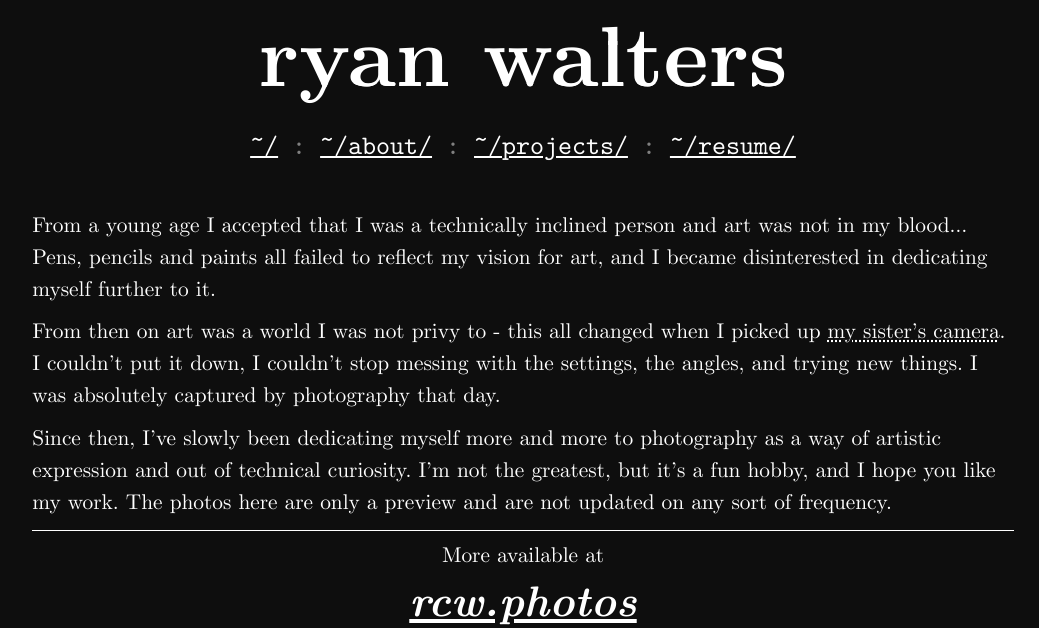
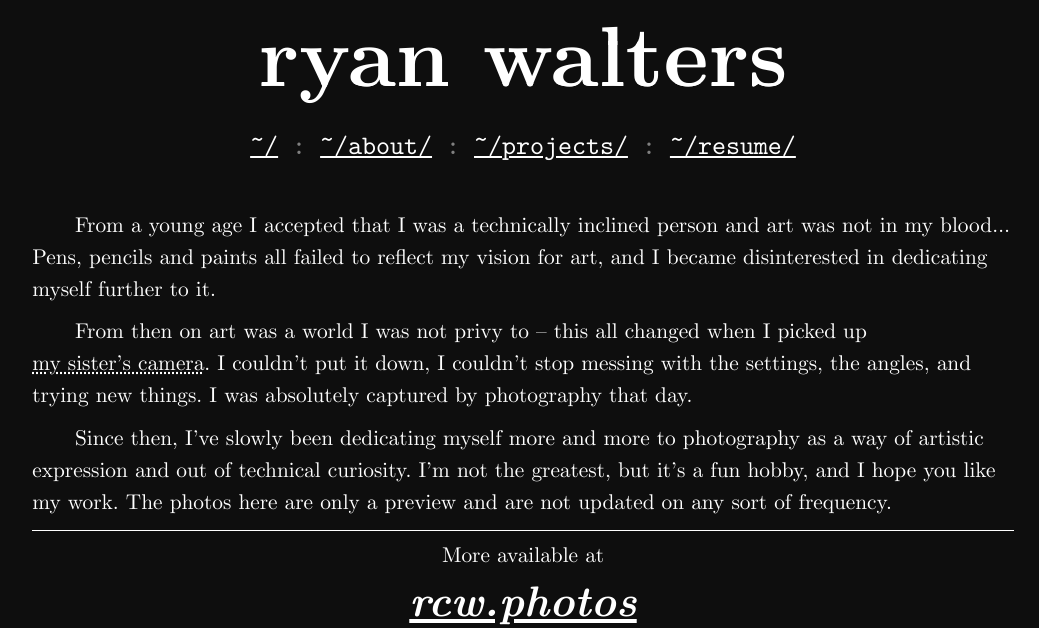
Before and after one commit to Xevion/v2.xevion.dev, a Jekyll site: the page built from _pages/photography.md, in a window 1280 px wide, cut to the strip 0-628 px from the top of the page. Shown: the whole strip, without its empty margins (117-1156 px from the left). Built offline with Jekyll 4.4.1, drawn with Linux system fonts in a browser that asks for light colours; comment, search, counter and statistics services are not loaded.

Commit message:
Add margin centering for wide pages, improve whitespace styling
About & photography page tab whitespace improved.

```diff
--- a/_pages/photography.md
+++ b/_pages/photography.md
@@ -22,15 +22,20 @@ photos:
 _preview_description: Although I am a Software Engineer at my core, I also do photography. Take a look at some of my best work from 2019 to 2021.
 ---
 <br>
-From a young age I accepted that I was a technically inclined person and art was not in my blood...
-Pens, pencils and paints all failed to reflect my vision for art, and I became disinterested in dedicating myself further to it.
+<span class="tab">
+    From a young age I accepted that I was a technically inclined person and art was not in my blood...
+    Pens, pencils and paints all failed to reflect my vision for art, and I became disinterested in dedicating myself further to it.
+</span>
 
-From then on art was a world I was not privy to - this all changed when I picked up <abbr title="a Nikon D3300, also my first camera">my sister's camera</abbr>.
-I couldn't put it down, I couldn't stop messing with the settings, the angles, and trying new things. I was absolutely captured by photography that day.
+<span class="tab">
+    From then on art was a world I was not privy to -- this all changed when I picked up <abbr class="nowrap" title="a Nikon D3300, also my first camera">my sister's camera</abbr>.
+    I couldn't put it down, I couldn't stop messing with the settings, the angles, and trying new things. I was absolutely captured by photography that day.
+</span>
 
-Since then, I've slowly been dedicating myself more and more to photography as a way of artistic expression and out of technical curiosity.
-I'm not the greatest, but it's a fun hobby, and I hope you like my work. The photos here are only a preview
-and are not updated on any sort of frequency.
+<span class="tab">
+    Since then, I've slowly been dedicating myself more and more to photography as a way of artistic expression and out of technical curiosity.
+    I'm not the greatest, but it's a fun hobby, and I hope you like my work. The photos here are only a preview and are not updated on any sort of frequency.
+</span>
 
 <div class="text-center callout-section">
     <span style="margin: 25px;">More available at</span>
--- a/_sass/main.scss
+++ b/_sass/main.scss
@@ -296,6 +296,7 @@ nav a {
 html,
 body {
   visibility: visible !important;
+  margin: 0 auto;
 }
 
 small {
@@ -386,3 +387,13 @@ article {
     }
   }
 }
+
+span, p {
+  &.tab {
+    margin-left: 2em;
+  }
+}
+
+.nowrap {
+  white-space: nowrap;
+}
```
Also changed, not shown: _pages/about.md (+1 -1 lines).
